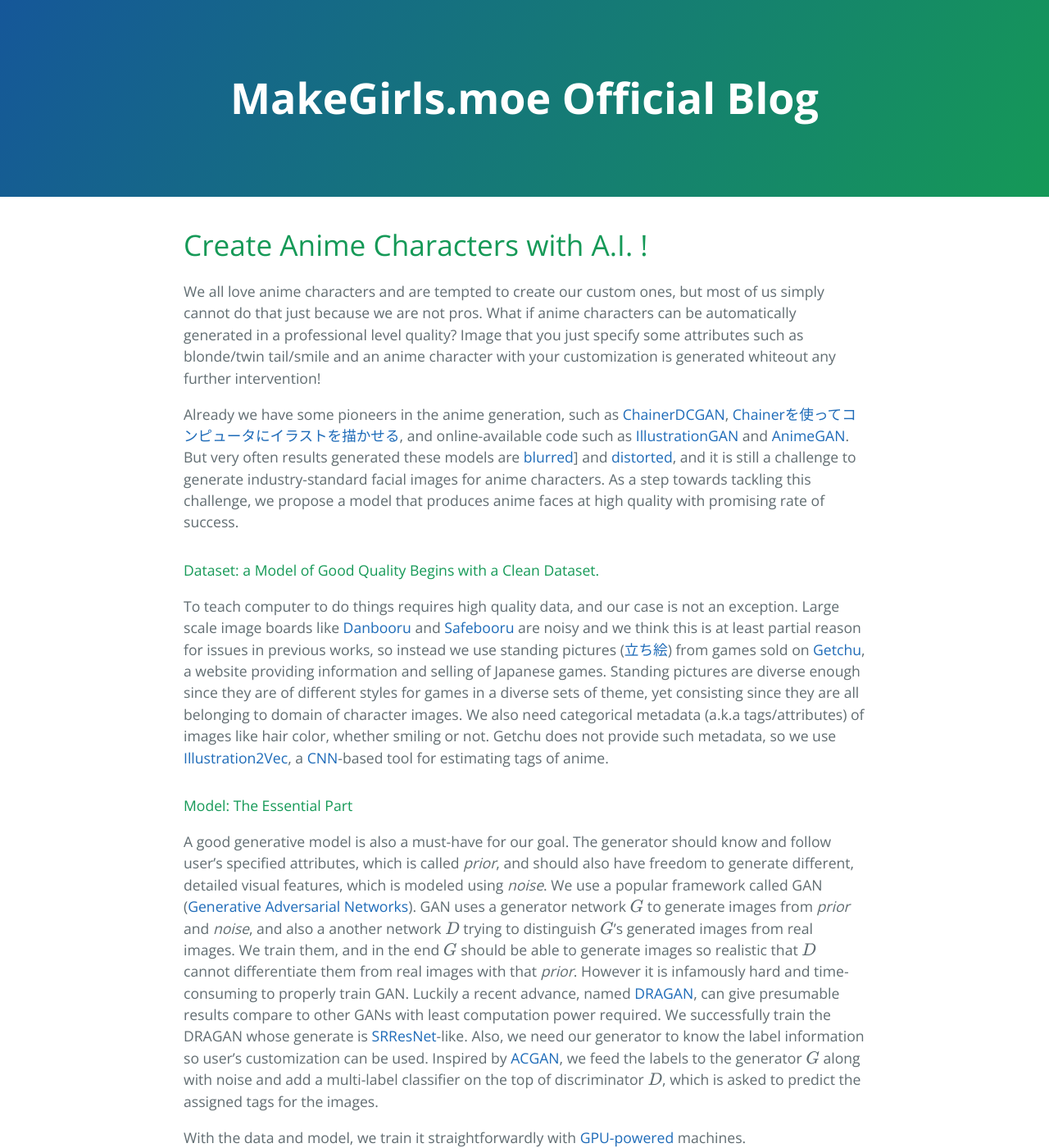
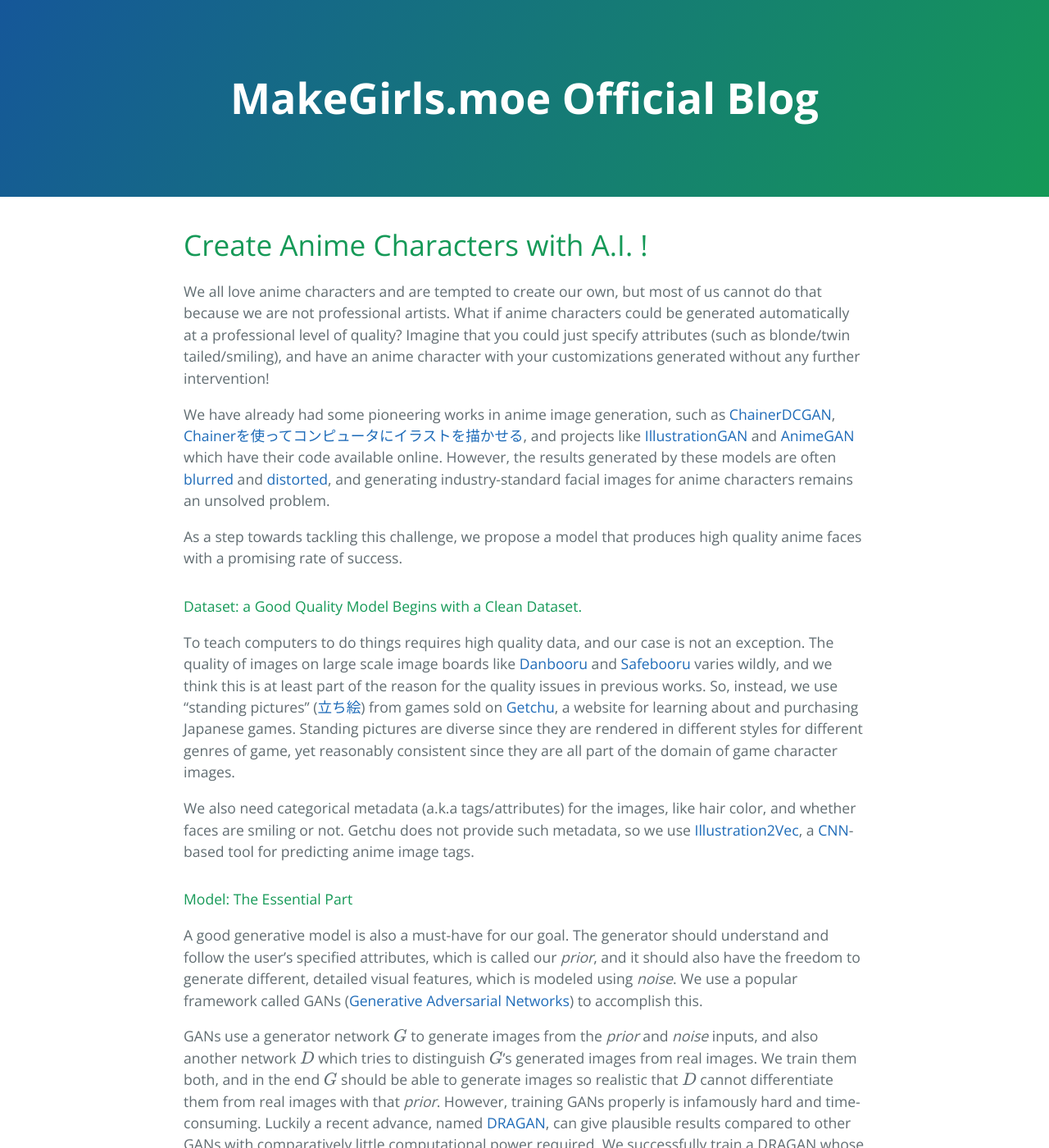
Before and after one commit to makegirlsmoe/makegirlsmoe.github.io, a Jekyll site: the page built from _posts/2017-08-14-news-english.markdown, in a window 1280 px wide and 1400 px high. Shown: the whole window at 82% size. Built offline with Jekyll 4.4.1, drawn with Linux system fonts in a browser that asks for light colours; formulas are drawn with MathJax 3; some of the changed text lies outside the part shown.

Commit message:
Grammar + readability fixes

```diff
--- a/_posts/2017-08-14-news-english.markdown
+++ b/_posts/2017-08-14-news-english.markdown
@@ -7,64 +7,66 @@ categories: main
 
 # Create Anime Characters with A.I. !
 
-We all love anime characters and are tempted to create our custom ones,
-but most of us simply cannot do that just because we are not pros.
-What if anime characters can be automatically generated in a professional level quality?
-Image that you just specify some attributes such as blonde/twin tail/smile and an anime character with your customization is generated whiteout any further intervention!
+We all love anime characters and are tempted to create our own,
+but most of us cannot do that because we are not professional artists.
+What if anime characters could be generated automatically at a professional level of quality?  Imagine that you could just specify attributes (such as blonde/twin tailed/smiling), and have an anime character with your customizations generated without any further intervention!
 
-Already we have some pioneers in the anime generation, such as [ChainerDCGAN](https://github.com/pfnet-research/chainer-gan-lib), [Chainerを使ってコンピュータにイラストを描かせる](http://qiita.com/rezoolab/items/5cc96b6d31153e0c86bc), and online-available code such as [IllustrationGAN](https://github.com/tdrussell/IllustrationGAN) and [AnimeGAN](https://github.com/jayleicn/animeGAN).
-But very often results generated these models are [blurred](https://github.com/jayleicn/animeGAN/blob/master/images/fake_sample.png)] and [distorted](https://qiita-image-store.s3.amazonaws.com/0/61296/7838e32d-1ca9-be96-ddd9-2e400be99ea1.jpeg),
-and it is still a challenge to generate industry-standard facial images for anime characters. As a step towards tackling this challenge, we propose a model that produces anime faces at high quality with promising rate of success.
+We have already had some pioneering works in anime image generation, such as [ChainerDCGAN](https://github.com/pfnet-research/chainer-gan-lib), [Chainerを使ってコンピュータにイラストを描かせる](http://qiita.com/rezoolab/items/5cc96b6d31153e0c86bc), and projects like [IllustrationGAN](https://github.com/tdrussell/IllustrationGAN) and [AnimeGAN](https://github.com/jayleicn/animeGAN) which have their code available online.
+However, the results generated by these models are often [blurred](https://github.com/jayleicn/animeGAN/blob/master/images/fake_sample.png) and [distorted](https://qiita-image-store.s3.amazonaws.com/0/61296/7838e32d-1ca9-be96-ddd9-2e400be99ea1.jpeg),
+and generating industry-standard facial images for anime characters remains an unsolved problem.
 
-#### Dataset: a Model of Good Quality Begins with a Clean Dataset.
+As a step towards tackling this challenge, we propose a model that produces high quality anime faces with a promising rate of success.
 
-To teach computer to do things requires high quality data, and our case is not an exception.
-Large scale image boards like
-[Danbooru](https://danbooru.donmai.us) and [Safebooru](https://safebooru.org) are noisy and we think this is at least partial reason for issues in previous works,
-so instead we use standing pictures ([立ち絵](http://dic.nicovideo.jp/a/%E7%AB%8B%E3%81%A1%E7%B5%B5)) from games sold on [Getchu](www.getchu.com), a website providing information and selling of Japanese games.
-Standing pictures are diverse enough since they are of different styles for games in a diverse sets of theme, yet consisting since they are all belonging to domain of character images.
-We also need categorical metadata (a.k.a tags/attributes) of images like hair color, whether smiling or not.
-Getchu does not provide such metadata, so we use [Illustration2Vec](saito2015illustration2vec), a [CNN](https://cs231n.github.io/convolutional-networks/)-based tool for estimating tags of anime.
+#### Dataset: a Good Quality Model Begins with a Clean Dataset.
+
+To teach computers to do things requires high quality data, and our case is not an exception.
+The quality of images on large scale image boards like [Danbooru](https://danbooru.donmai.us) and [Safebooru](https://safebooru.org) varies wildly, and we think this is at least part of the reason for the quality issues in previous works.
+So, instead, we use "standing pictures" ([立ち絵](http://dic.nicovideo.jp/a/%E7%AB%8B%E3%81%A1%E7%B5%B5)) from games sold on [Getchu](www.getchu.com), a website for learning about and purchasing Japanese games.
+Standing pictures are diverse since they are rendered in different styles for different genres of game, yet reasonably consistent since they are all part of the domain of game character images.
+
+We also need categorical metadata (a.k.a tags/attributes) for the images, like hair color, and whether faces are smiling or not.
+Getchu does not provide such metadata, so we use [Illustration2Vec](saito2015illustration2vec), a [CNN](https://cs231n.github.io/convolutional-networks/)-based tool for predicting anime image tags.
 
 #### Model: The Essential Part
 
 A good generative model is also a must-have for our goal.
-The generator should know and follow user's specified attributes, which is called _prior_,
-and should also have freedom to generate different, detailed visual features, which is modeled using _noise_.
-We use a popular framework called GAN ([Generative Adversarial Networks](https://papers.nips.cc/paper/5423-generative-adversarial-nets)).
-GAN uses a generator network $$G$$ to generate images from _prior_ and _noise_,
-and also a another network $$D$$ trying to distinguish $$G$$'s generated images from real images.
-We train them, and in the end $$G$$ should be able to generate images so realistic that $$D$$ cannot differentiate them from real images with that _prior_.
-However it is infamously hard and time-consuming to properly train GAN.
+The generator should understand and follow the user's specified attributes, which is called our _prior_,
+and it should also have the freedom to generate different, detailed visual features, which is modeled using _noise_.
+We use a popular framework called GANs ([Generative Adversarial Networks](https://papers.nips.cc/paper/5423-generative-adversarial-nets)) to accomplish this.
+
+GANs use a generator network $$G$$ to generate images from the _prior_ and _noise_ inputs,
+and also another network $$D$$ which tries to distinguish $$G$$'s generated images from real images.
+We train them both, and in the end $$G$$ should be able to generate images so realistic that $$D$$ cannot differentiate them from real images with that _prior_.
+However, training GANs properly is infamously hard and time-consuming.
 Luckily a recent advance, named [DRAGAN](https://arxiv.org/abs/1705.07215),
-can give presumable results compare to other GANs with least computation power required.
-We successfully train the DRAGAN whose generate is [SRResNet](https://arxiv.org/abs/1609.04802)-like.
-Also, we need our generator to know the label information so user's customization can be used. Inspired by [ACGAN](https://arxiv.org/abs/1610.09585),
-we feed the labels to the generator $$G$$ along with noise and add a multi-label classifier on the top of discriminator $$D$$, which is asked to predict the assigned tags for the images.
+can give plausible results compared to other GANs with comparatively little computational power required. We successfully train a DRAGAN whose generator is [SRResNet](https://arxiv.org/abs/1609.04802)-like.
 
-With the data and model, we train it straightforwardly with [GPU-powered](http://www.nvidia.com/object/machine-learning.html) machines.
+We also need our generator to know the label information, so that the user's specifications can be incorporated. Inspired by [ACGAN](https://arxiv.org/abs/1610.09585),
+we feed the labels to the generator $$G$$, along with noise, and add a multi-label classifier on the top of the discriminator $$D$$ which is asked to predict the assigned tags for the images.
+
+With this data and model, we train straightforwardly on [GPU-powered](http://www.nvidia.com/object/machine-learning.html) machines.
 
 #### Samples: A Picture is Worth a Thousand Words
 
-To taste the quality of our model, see the generated images like the following: it handles different attributes and visual features well.
+To sample the quality of our model, see generated images like the following: it handles different attributes and visual features well.
 
 <center><img src="{{ site.url }}/assets/news-img/samples.jpg" align="middle" width="500"></center>
 
-One interesting setting would be fixing the random _noise_ part and sampling random _priors_. The model now is required to generate images have similar major visual features with different attribute combinations, and it does well:
+One interesting setting is fixing the random _noise_ part and sampling random _priors_. The model is now required to generate images with similar major visual features and different attribute combinations, and it does this successfully:
 
 <center><img src="{{ site.url }}/assets/news-img/fixed_noise.jpg" align="middle" width="500"></center>
 
-Also, by fixing _priors_ and sampling randomly the _noise_, the model can generate images have the same attributes with different visual features:
+Also, by fixing _priors_ and sampling randomly for the _noise_, the model can generate images which have the same attributes with different visual features:
 
 <center><img src="{{ site.url }}/assets/news-img/fix_attributes_a.png" align="middle" width="500"></center>
 
-#### Web Interface: Bring Neural Generator to your Browser
+#### Web Interface: Bringing the Neural Generator to your Browser
 
-In order to make our model more accessible, we build a [website interface](http://make.girls.moe) with [React.js](https://facebook.github.io/react/) for open access.
-We make the generation completely done on the browser side, by imposing [WebDNN](https://mil-tokyo.github.io/webdnn/) and converting the trained [Chainer](https://chainer.org/) model to the [WebAssembly](http://webassembly.org/)-based Javascript model.
-For a better user experience, we would like to keep the size of generator model small since users need to download the model before generating,
-and our choice of  [SRResNet](https://arxiv.org/abs/1609.04802) generator make the model $$4$$ times smaller than the popular [DCGAN](https://arxiv.org/abs/1511.06434) generator without compromising on the quality of results.
-Speed-wise, even all computations are done on the client side, it takes about only $$6\sim 7$$ seconds to generate one images on average.
+In order to make our model more accessible, we built a [website interface](http://make.girls.moe) with [React.js](https://facebook.github.io/react/) for open access.
+We do the generation entirely client-side by using [WebDNN](https://mil-tokyo.github.io/webdnn/) and converting the trained [Chainer](https://chainer.org/) model to a [WebAssembly](http://webassembly.org/)-based Javascript model.
+For a better user experience, we want to keep the size of the generator model small (since users need to download the model before generating anything),
+and our choice of an [SRResNet](https://arxiv.org/abs/1609.04802) generator makes the model $$4$$ times smaller than the popular [DCGAN](https://arxiv.org/abs/1511.06434) generator without compromising on the quality of results.
+Speed-wise, even though all computations are done on the client side, it still only takes about $$6\sim 7$$ seconds on average to generate an image.
 
 
 #### For more technical details, check out the [technical report]({{ site.url }}/assets/pdf/technical_report.pdf).
```
